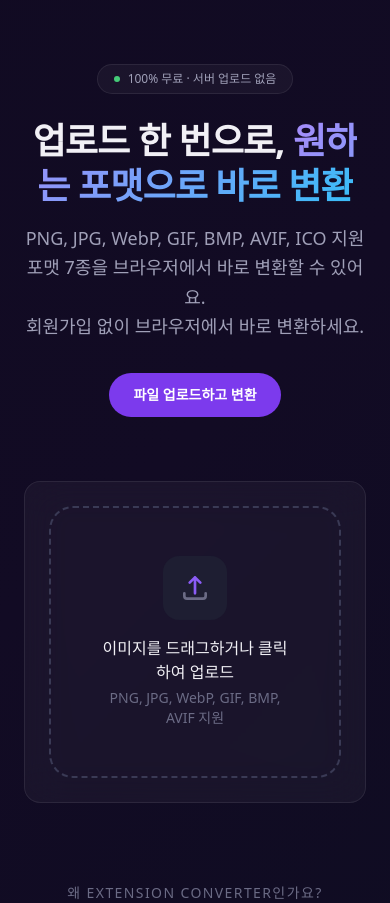
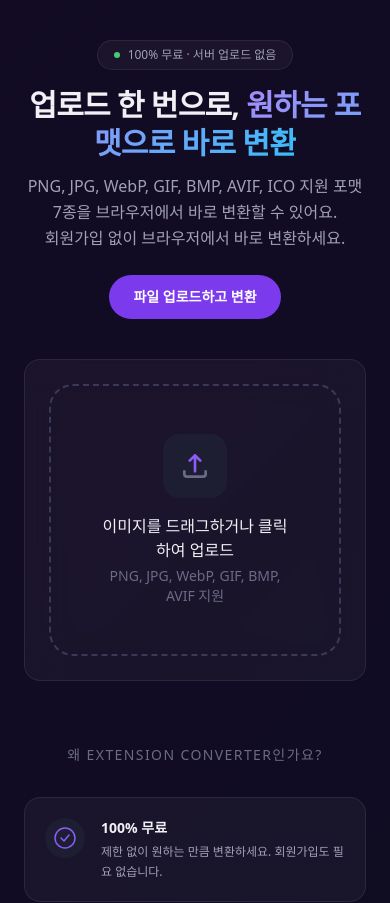
Before and after one commit to songsong-haha/extension-converter, a Next.js app: page / in a window 390 px wide. Shown: the top 903 px of the page. Built offline with nearby package versions, Linux system fonts and the light colour scheme; no server answers.

Commit message:
feat: [US-001] - [모바일 1스크린 내 CTA 가시성 개선]

```diff
--- a/loop/prd.json
+++ b/loop/prd.json
@@ -1,21 +1,21 @@
 {
   "project": "extension-converter",
-  "branchName": "agent/growth/conversion-proof",
-  "description": "Auto-seeded from backlog: 변환 완료 후 신뢰 문구 1줄 추가",
+  "branchName": "agent/growth/mobile-cta-visibility",
+  "description": "Auto-seeded from backlog: 모바일 1스크린 내 CTA 가시성 개선",
   "userStories": [
     {
       "id": "US-001",
-      "title": "변환 완료 후 신뢰 문구 1줄 추가",
-      "description": "Implement backlog ticket `conversion-proof` with measurable impact on conversion_complete rate.",
+      "title": "모바일 1스크린 내 CTA 가시성 개선",
+      "description": "Implement backlog ticket `mobile-cta-visibility` with measurable impact on mobile bounce rate.",
       "acceptanceCriteria": [
-        "Backlog ticket `conversion-proof` is implemented.",
+        "Backlog ticket `mobile-cta-visibility` is implemented.",
         "npm run lint passes",
         "npm run build passes",
         "npm run test:e2e passes"
       ],
       "priority": 1,
       "passes": true,
-      "notes": "seeded_from_backlog=true; metric=conversion_complete rate; owner=growth+qa"
+      "notes": "seeded_from_backlog=true; metric=mobile bounce rate; owner=ceo+growth+qa+analytics+designer"
     }
   ]
 }
--- a/src/app/page.tsx
+++ b/src/app/page.tsx
@@ -125,29 +125,29 @@ export default function Home() {
         <div className="absolute bottom-1/4 -right-32 w-96 h-96 bg-[var(--accent-500)] rounded-full opacity-[0.04] blur-[100px]" />
       </div>
 
-      <main className="relative max-w-4xl mx-auto px-6 py-16 sm:py-24">
+      <main className="relative max-w-4xl mx-auto px-6 py-10 sm:py-24">
         {/* Hero */}
-        <section className="text-center mb-16 animate-fade-up">
+        <section className="text-center mb-10 sm:mb-16 animate-fade-up">
           {/* Badge */}
-          <div className="inline-flex items-center gap-2 px-4 py-1.5 rounded-full bg-[var(--glass-bg)] border border-[var(--glass-border)] text-xs text-[var(--text-secondary)] mb-6 backdrop-blur-xl">
+          <div className="inline-flex items-center gap-2 px-4 py-1.5 rounded-full bg-[var(--glass-bg)] border border-[var(--glass-border)] text-xs text-[var(--text-secondary)] mb-4 sm:mb-6 backdrop-blur-xl">
             <span className="w-1.5 h-1.5 rounded-full bg-[var(--success-400)] animate-pulse" />
             100% 무료 · 서버 업로드 없음
           </div>
 
-          <h1 className="text-4xl sm:text-5xl md:text-6xl font-bold tracking-tight leading-tight mb-4">
+          <h1 className="text-3xl sm:text-5xl md:text-6xl font-bold tracking-tight leading-tight mb-3 sm:mb-4">
             업로드 한 번으로,
             <br className="hidden sm:block" />{" "}
             <span className="text-gradient">원하는 포맷으로 바로 변환</span>
           </h1>
 
-          <p className="text-lg sm:text-xl text-[var(--text-secondary)] max-w-2xl mx-auto leading-relaxed">
+          <p className="text-base sm:text-xl text-[var(--text-secondary)] max-w-2xl mx-auto leading-relaxed">
             {HERO_SUPPORT_COPY}
             <br className="sm:hidden" /> 회원가입 없이 브라우저에서 바로 변환하세요.
           </p>
 
           <a
             href="#converter-widget"
-            className="inline-flex mt-8 items-center justify-center rounded-xl bg-[var(--primary-500)] px-6 py-3 text-sm font-semibold text-white transition hover:bg-[var(--primary-400)] focus-visible:outline-none focus-visible:ring-2 focus-visible:ring-[var(--primary-400)] focus-visible:ring-offset-2 focus-visible:ring-offset-[var(--surface-100)]"
+            className="inline-flex mt-6 sm:mt-8 items-center justify-center rounded-xl bg-[var(--primary-500)] px-6 py-3 text-sm font-semibold text-white transition hover:bg-[var(--primary-400)] focus-visible:outline-none focus-visible:ring-2 focus-visible:ring-[var(--primary-400)] focus-visible:ring-offset-2 focus-visible:ring-offset-[var(--surface-100)]"
           >
             {PRIMARY_CTA_LABEL}
           </a>
@@ -156,7 +156,7 @@ export default function Home() {
         {/* Converter */}
         <section
           id="converter-widget"
-          className="glass p-6 sm:p-8 mb-20 animate-fade-up"
+          className="glass p-6 sm:p-8 mb-16 sm:mb-20 animate-fade-up"
           style={{ animationDelay: "0.2s" }}
         >
           <ConverterWidget />
```
Also changed, not shown: loop/progress.txt, 1 other file (tests, documents, lock files or other folders).
